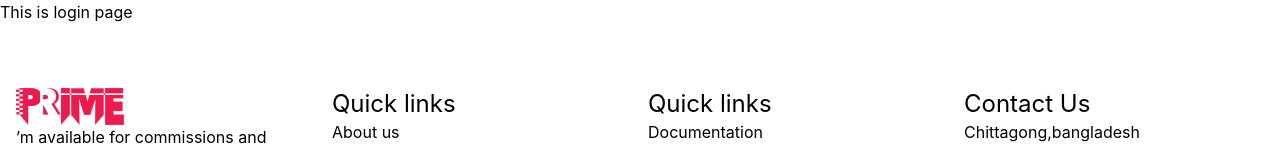
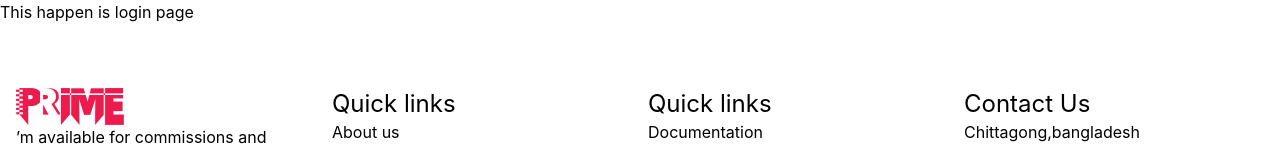
Before and after one commit to shihab-2021/Prime-Documentation-And-Knowledge-Based-Website, a Next.js app: page /login in a window 1280 px wide. Shown: the top 147 px of the page. Built offline with nearby package versions, Linux system fonts and the light colour scheme.

Commit message:
for the solving git conflict

```diff
--- a/pages/login.js
+++ b/pages/login.js
@@ -3,7 +3,7 @@ import React from 'react';
 const login = () => {
     return (
         <div>
-            This is login page
+            This happen is login page
         </div>
     );
 };
```
